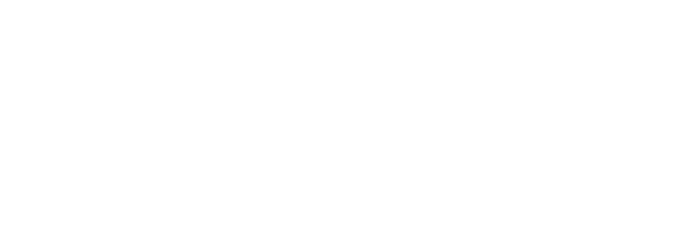
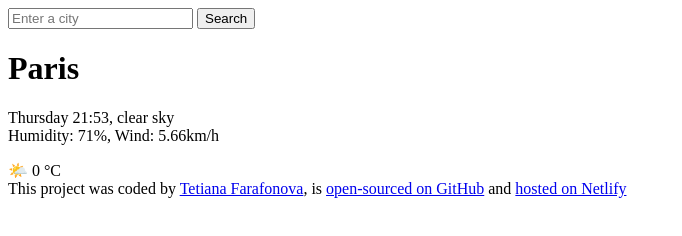
Before and after one commit to Tetiana-Far/My-Weather-App, a plain HTML site: page index.html in a window 1280 px wide. Shown: the whole page, without its empty margins (0-682 px from the left). Drawn offline with Linux system fonts and the light colour scheme.

Commit message:
Added basic HTNL

```diff
--- a/index.html
+++ b/index.html
@@ -5,5 +5,38 @@
     <meta name="viewport" content="width=device-width, initial-scale=1.0" />
     <title>Weather App</title>
   </head>
-  <body></body>
+  <body>
+    <div class="container">
+      <header>
+        <form>
+          <input type="text" placeholder="Enter a city" required />
+          <input type="button" value="Search" />
+        </form>
+      </header>
+      <main>
+        <h1>Paris</h1>
+        <p>
+          Thursday 21:53, clear sky
+          <br />
+          Humidity: 71%, Wind: 5.66km/h
+        </p>
+        <div>🌤️ 0 °C</div>
+      </main>
+      <footer>
+        This project was coded by
+        <a href="https://github.com/Tetiana-Far" target="_blank"
+          >Tetiana Farafonova</a
+        >, is
+        <a href="https://github.com/Tetiana-Far/My-Weather-App" target="_blank"
+          >open-sourced on GitHub</a
+        >
+        and
+        <a
+          href="https://weather-around-the-world-app.netlify.app/"
+          target="_blank"
+          >hosted on Netlify</a
+        >
+      </footer>
+    </div>
+  </body>
 </html>
```
